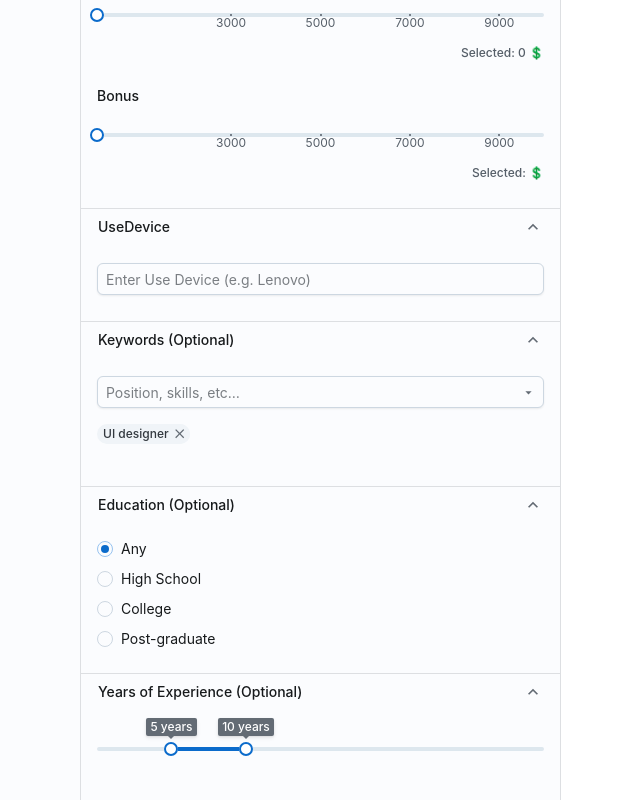
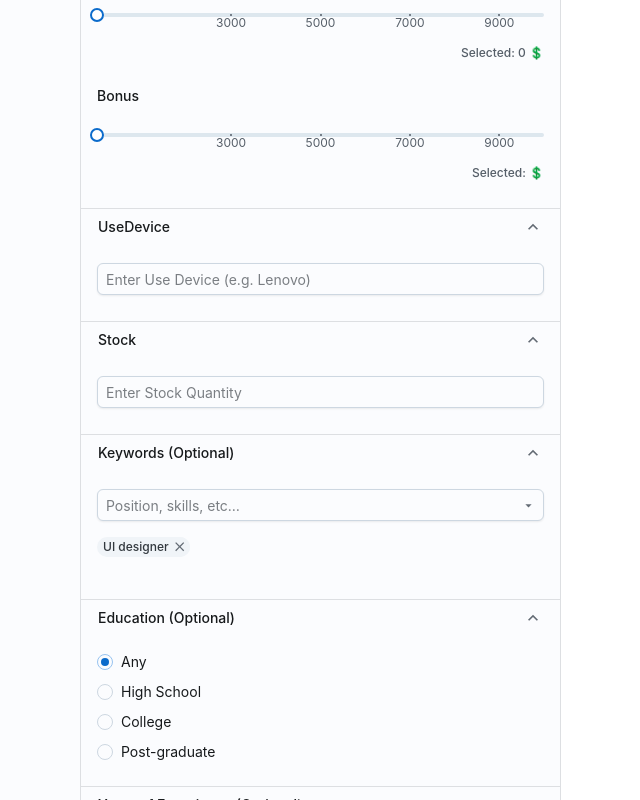
Before and after one commit to lyteen/Proj_java_react, a React (Create React App) app in the folder frontend/: page / in a window 1280 px wide. Shown: the part 569-1369 px from the top of the page, without its empty margins (219-859 px from the left). Built offline with nearby package versions, Linux system fonts and the light colour scheme; no server answers.

Commit message:
update create new member logits

```diff
--- a/frontend/src/App.tsx
+++ b/frontend/src/App.tsx
@@ -32,10 +32,12 @@ import EmailRoundedIcon from '@mui/icons-material/EmailRounded';
 import PeopleAltRoundedIcon from '@mui/icons-material/PeopleAltRounded';
 import FolderRoundedIcon from '@mui/icons-material/FolderRounded';
 import PersonRoundedIcon from '@mui/icons-material/PersonRounded';
+import Input from '@mui/joy/Input';
 
 import Layout from './components/Layout';
 import Header from './components/Header';
 import Navigation from './components/Navigation';
+import { handleAddPerson } from './handles/Method';
 
 // import axios from 'axios';
 
@@ -79,6 +81,7 @@ export default function TeamExample() {
       setBonus(0);
       setSalary(0);
       setAge(15);
+      setStock(null);
     }
   };
 
@@ -86,7 +89,7 @@ export default function TeamExample() {
   useEffect(() => {
     const fetchGreeting = async () => {
       try {
-        const response = await fetch("/api/first");
+        const response = await fetch("/api/all");
         console.log('Fetch response status:', response.status);
       if (!response.ok) {
         throw new Error(`HTTP error! Status: ${response.status}`);
@@ -341,15 +344,14 @@ export default function TeamExample() {
             <Button startDecorator={
               <PersonRoundedIcon />}
               size="sm"
-              onClick={() => Layout.handleAddPerson(
-                /* pass other required parameters here */
-                '', // name
-                0, // age
+              onClick={() => handleAddPerson(
+                name,       // Replace with your actual state variables or values
+                age,
                 selectedPosition,
-                0, // salary
-                null, // bonus
-                null, // stock
-                null // use_device
+                salary,
+                bonus,
+                stock,
+                useDevice
               )}
             >
               Add new
@@ -564,6 +566,32 @@ export default function TeamExample() {
 
             <Accordion defaultExpanded>
               <AccordionSummary>
+                <Typography level="title-sm">Stock</Typography>
+              </AccordionSummary>
+              <AccordionDetails>
+              <Box sx={{ my: 2 }}>
+                {/* <Typography level="body-sm" sx={{ mb: 1 }}>Stock Quantity</Typography> */}
+                <Input
+                    size="sm"
+                    type="number" // Use type="number" for numerical input
+                    placeholder="Enter Stock Quantity"
+                    value={stock !== null ? stock : ''} // Display empty string for null
+                    onChange={(e) => {
+                      const value = Number(e.target.value);
+                      setStock(isNaN(value) ? null : value); // Set to null if not a valid number
+                    }}
+                    sx={{
+                      '& .MuiInput-input': { // Adjust selector for Joy UI Input
+                        minWidth: '150px',
+                      }
+                    }}
+                  />
+                </Box>
+              </AccordionDetails>
+            </Accordion>
+
+            <Accordion defaultExpanded>
+              <AccordionSummary>
                 <Typography level="title-sm">Keywords (Optional)</Typography>
               </AccordionSummary>
               <AccordionDetails>
--- a/frontend/src/components/Layout.tsx
+++ b/frontend/src/components/Layout.tsx
@@ -148,37 +148,7 @@ function SideDrawer(
 
 // ========= End Component =========
 
-// ========= Method =========
-const handleAddPerson = async (
-  name: string,
-  age: number,
-  position: string,
-  salary: number,
-  bonus: number | null,
-  stock: number | null,
-  use_device: string | null
-) => {
-  const addNew = { name, age, position, salary, bonus, stock, use_device };
 
-  try {
-    const response = await fetch('http://localhost:8080/api/addNew', {
-      method: 'POST',
-      headers: {
-        'Content-Type': 'application/json',
-      },
-      body: JSON.stringify(addNew),
-    });
-
-    if (!response.ok) {
-      throw new Error(`HTTP error! status: ${response.status}`);
-    }
-
-    const result = await response.json();
-    console.log('Person added:', result);
-  } catch (error) {
-    console.error('Error adding person:', error);
-  }
-};
 
 // ========= End Method =========
 
@@ -203,6 +173,5 @@ export default {
   SideNav,
   SidePane,
   SideDrawer,
-  Main,
-  handleAddPerson
+  Main
 };
--- /dev/null
+++ b/frontend/src/handles/Method.tsx
@@ -0,0 +1,33 @@
+import * as React from 'react';
+
+// ========= Method =========
+export const handleAddPerson = async (
+    name: string,
+    age: number,
+    position: string,
+    salary: number,
+    bonus: number | null,
+    stock: number | null,
+    use_device: string | null
+  ) => {
+    const addNew = { name, age, position, salary, bonus, stock, use_device };
+
+    try {
+      const response = await fetch('/api/addPerson', {
+        method: 'POST',
+        headers: {
+          'Content-Type': 'application/json',
+        },
+        body: JSON.stringify(addNew),
+      });
+
+      if (!response.ok) {
+        throw new Error(`HTTP error! status: ${response.status}`);
+      }
+
+      const result = await response.json();
+      console.log('Person added:', result);
+    } catch (error) {
+      console.error('Error adding person:', error);
+    }
+};
```
